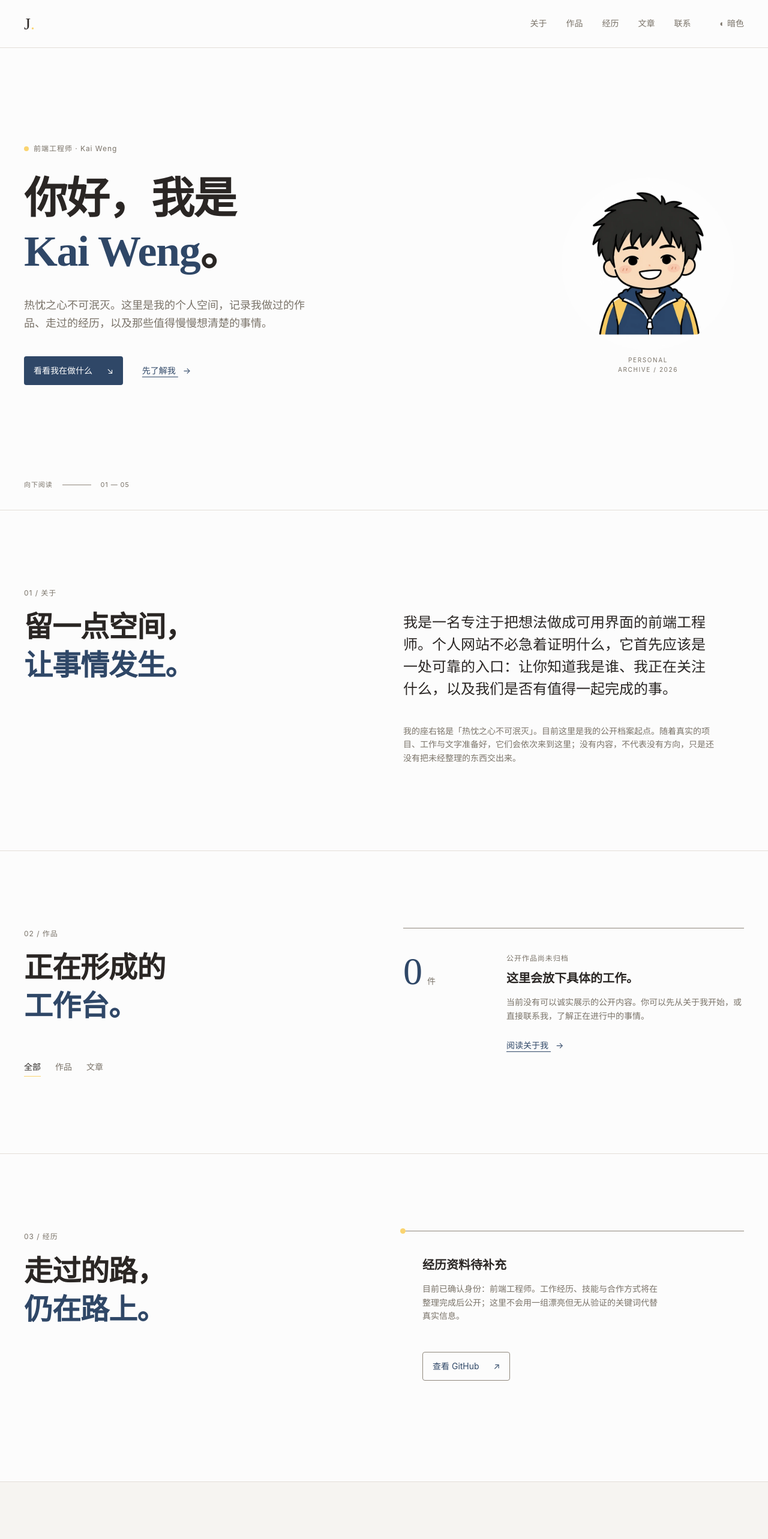
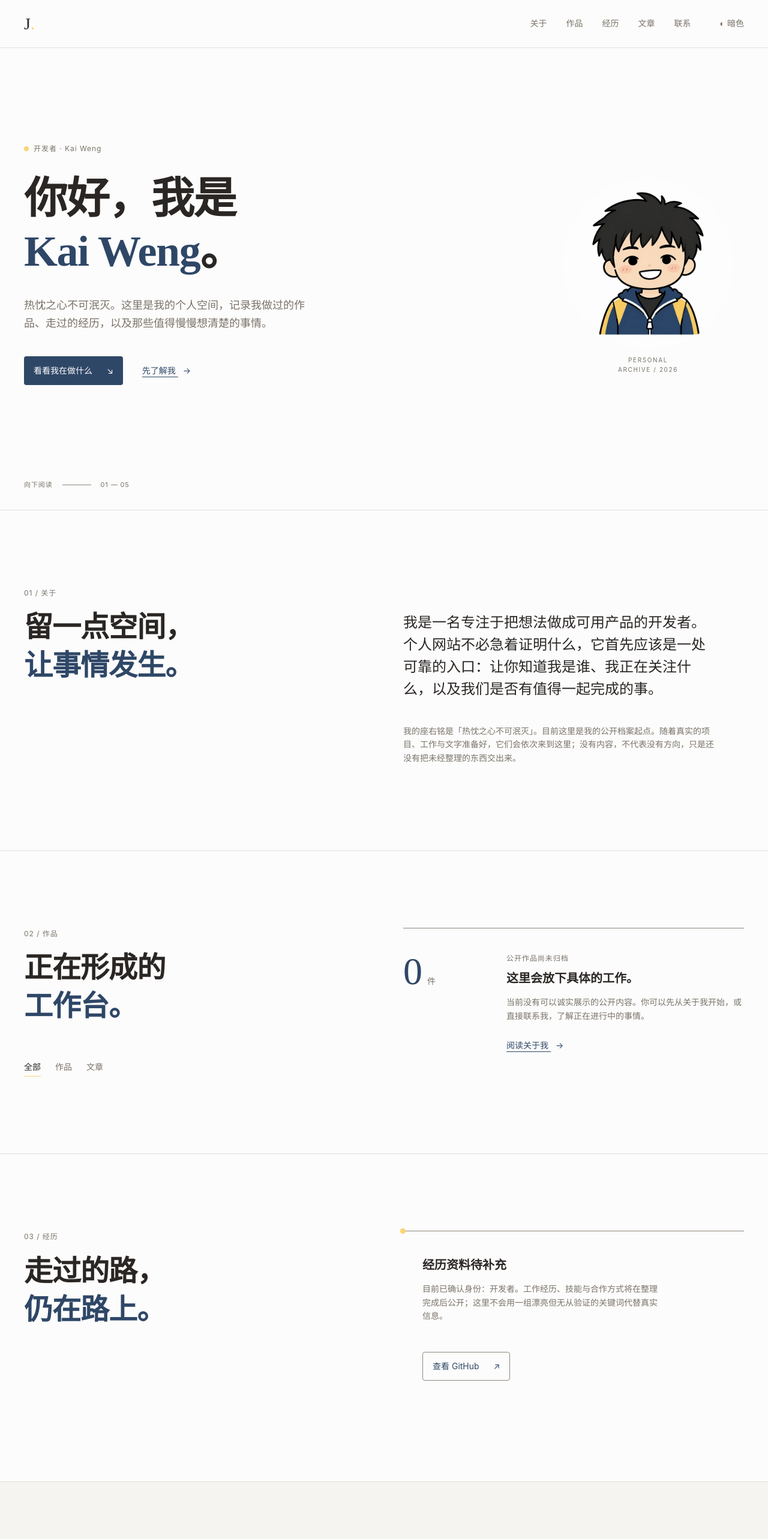
Before and after one commit to jokerwon/jokerwon.github.io, a Next.js app: page / in a window 1280 px wide. Shown: the top 2566 px of the page at 60% size. Built offline with nearby package versions, Linux system fonts and the light colour scheme.

Commit message:
fix: update role to developer

```diff
--- a/app/layout.tsx
+++ b/app/layout.tsx
@@ -2,7 +2,7 @@ import type { Metadata } from "next";
 import "./globals.css";
 
 export const metadata: Metadata = {
-  title: "Kai Weng — 前端工程师",
+  title: "Kai Weng — 开发者",
   description: "Kai Weng 的个人主页、作品、经历与思考。"
 };
 
--- a/app/page.tsx
+++ b/app/page.tsx
@@ -41,7 +41,7 @@ export default function Home() {
       <div id="top" className="hero-wrap">
         <section id="main-content" className="hero" aria-labelledby="hero-title" tabIndex={-1}>
           <div className="hero-copy">
-            <p className="eyebrow"><span className="status-dot" aria-hidden="true" />前端工程师 · Kai Weng</p>
+            <p className="eyebrow"><span className="status-dot" aria-hidden="true" />开发者 · Kai Weng</p>
             <h1 id="hero-title">你好，我是<br /><em>Kai Weng</em>。</h1>
             <p className="hero-lede">热忱之心不可泯灭。这里是我的个人空间，记录我做过的作品、走过的经历，以及那些值得慢慢想清楚的事情。</p>
             <div className="hero-actions">
@@ -65,7 +65,7 @@ export default function Home() {
 
       <section id="about" className="section about-section" aria-labelledby="about-title">
         <div className="section-heading"><p className="section-index">01 / 关于</p><h2 id="about-title">留一点空间，<br /><em>让事情发生。</em></h2></div>
-        <div className="about-body"><p className="large-copy">我是一名专注于把想法做成可用界面的前端工程师。个人网站不必急着证明什么，它首先应该是一处可靠的入口：让你知道我是谁、我正在关注什么，以及我们是否有值得一起完成的事。</p><p className="small-copy">我的座右铭是「热忱之心不可泯灭」。目前这里是我的公开档案起点。随着真实的项目、工作与文字准备好，它们会依次来到这里；没有内容，不代表没有方向，只是还没有把未经整理的东西交出来。</p></div>
+        <div className="about-body"><p className="large-copy">我是一名专注于把想法做成可用产品的开发者。个人网站不必急着证明什么，它首先应该是一处可靠的入口：让你知道我是谁、我正在关注什么，以及我们是否有值得一起完成的事。</p><p className="small-copy">我的座右铭是「热忱之心不可泯灭」。目前这里是我的公开档案起点。随着真实的项目、工作与文字准备好，它们会依次来到这里；没有内容，不代表没有方向，只是还没有把未经整理的东西交出来。</p></div>
       </section>
 
       <section id="work" className="section work-section" aria-labelledby="work-title">
@@ -75,7 +75,7 @@ export default function Home() {
 
       <section id="experience" className="section experience-section" aria-labelledby="experience-title">
         <div className="section-heading"><p className="section-index">03 / 经历</p><h2 id="experience-title">走过的路，<br /><em>仍在路上。</em></h2></div>
-        <div className="timeline-empty"><span className="timeline-marker" aria-hidden="true" /><div><h3>经历资料待补充</h3><p>目前已确认身份：前端工程师。工作经历、技能与合作方式将在整理完成后公开；这里不会用一组漂亮但无从验证的关键词代替真实信息。</p><a className="button button-secondary" href={githubUrl} target="_blank" rel="noopener noreferrer">查看 GitHub <span aria-hidden="true">↗</span></a></div></div>
+        <div className="timeline-empty"><span className="timeline-marker" aria-hidden="true" /><div><h3>经历资料待补充</h3><p>目前已确认身份：开发者。工作经历、技能与合作方式将在整理完成后公开；这里不会用一组漂亮但无从验证的关键词代替真实信息。</p><a className="button button-secondary" href={githubUrl} target="_blank" rel="noopener noreferrer">查看 GitHub <span aria-hidden="true">↗</span></a></div></div>
       </section>
 
       <section className="section principles-section" aria-labelledby="principles-title"><div className="section-heading"><p className="section-index">04 / 方法</p><h2 id="principles-title">我如何<br /><em>靠近问题。</em></h2></div><div className="principles">{principles.map(({ number, title, description }) => <article className="principle" key={number}><p className="principle-number">{number}</p><h3>{title}</h3><p>{description}</p></article>)}</div></section>
@@ -84,7 +84,7 @@ export default function Home() {
 
       <section id="contact" className="contact-section" aria-labelledby="contact-title"><p className="section-index">联系 / GitHub</p><h2 id="contact-title">如果你想聊聊，<br /><em>欢迎找到我。</em></h2><p>目前最直接的公开入口是 GitHub。项目、代码与后续更新会在那里逐步留下记录。</p><a className="button button-primary" href={githubUrl} target="_blank" rel="noopener noreferrer">访问 GitHub <span aria-hidden="true">↗</span></a></section>
 
-      <footer className="site-footer"><span>© 2026 Kai Weng</span><span>前端工程师 · 热忱之心不可泯灭</span><a href={githubUrl} target="_blank" rel="noopener noreferrer">GitHub ↗</a></footer>
+      <footer className="site-footer"><span>© 2026 Kai Weng</span><span>开发者 · 热忱之心不可泯灭</span><a href={githubUrl} target="_blank" rel="noopener noreferrer">GitHub ↗</a></footer>
     </main>
   );
 }
```
